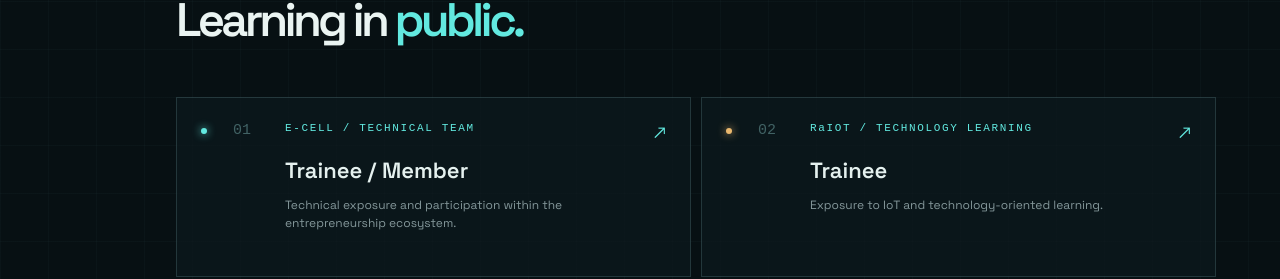
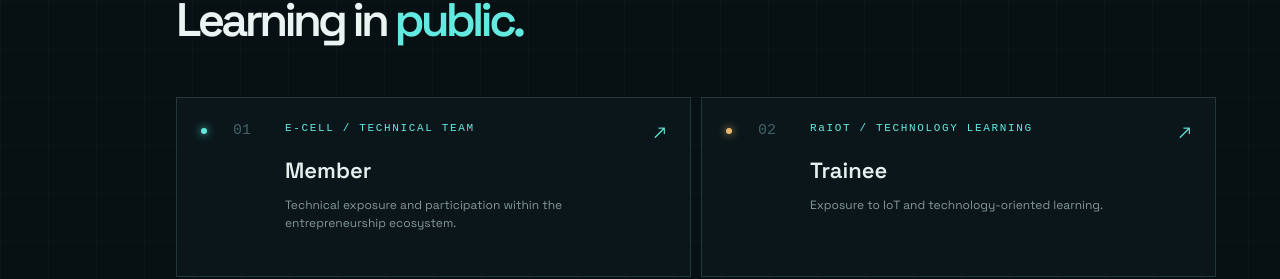
Before and after one commit to smsvedang/portfolio, a React (Vite) app: page / in a window 1280 px wide. Shown: the part 3839-4118 px from the top of the page. Built offline with nearby package versions, Linux system fonts and the light colour scheme.

Commit message:
first commits

```diff
--- a/src/App.tsx
+++ b/src/App.tsx
@@ -31,7 +31,7 @@ function App() {
         <section id="capabilities" className="capabilities-section section-wrap"><div className="section-topline"><div className="section-index">02<span>/</span></div><div><p className="eyebrow">SYSTEM CAPABILITIES</p><h2>Tools for <em>making.</em></h2></div><p className="section-note">No artificial percentages.<br />Just real exposure.</p></div><div className="capability-grid">{capabilities.map((cap) => <article className={`capability-card ${cap.accent}`} key={cap.code}><div className="card-top"><span>{cap.code}</span><span className="module-ready">MODULE READY</span></div><h3>{cap.title}</h3><ul>{cap.items.map((item) => <li key={item}><span />{item}</li>)}</ul><div className="card-index">{cap.code.slice(-2)}</div></article>)}</div></section>
         <section id="work" className="work-section section-wrap section-grid"><div className="section-index">03<span>/</span></div><div className="section-heading"><p className="eyebrow">VERIFIED CONTRIBUTION</p><h2>Work with<br /><em>meaning.</em></h2></div><div className="work-card"><div className="work-card-main"><div className="work-logo">S<span>&amp;</span>C</div><div><p className="eyebrow">SAFE &amp; CARE / 001</p><h3>Sustainable<br />Hygiene Product Business</h3><p>Contributed to a family business working with biodegradable sanitary pads using bamboo fibre.</p></div></div><div className="work-meta"><span>TYPE <b>FAMILY BUSINESS</b></span><span>DOMAIN <b>SUSTAINABLE HYGIENE</b></span><span>MATERIAL <b>BAMBOO FIBRE</b></span><span>ROLE <b>CONTRIBUTOR</b></span></div></div></section>
         <section id="research" className="research-section section-wrap section-grid"><div className="section-index">04<span>/</span></div><div className="section-heading"><p className="eyebrow">TECHNICAL EXPOSURE</p><h2>Still in the<br /><em>lab.</em></h2></div><div className="research-card"><div className="radar"><div className="radar-cross" /><div className="radar-ring ring-a" /><div className="radar-ring ring-b" /><div className="radar-point" /></div><div className="research-copy"><p className="eyebrow">R&amp;D LOG / ACTIVE</p><h3>Hands-on experimentation with connected systems.</h3><p>ESP32-based IoT systems, BLE/GATT communication and hardware-software integration.</p><div className="tags">{['ESP32', 'BLE', 'GATT', 'IoT', 'EMBEDDED SYSTEMS'].map(tag => <span key={tag}>{tag}</span>)}</div></div></div></section>
-        <section id="activity" className="activity-section section-wrap"><div className="section-topline"><div className="section-index">05<span>/</span></div><div><p className="eyebrow">NETWORK.ACTIVITY</p><h2>Learning in <em>public.</em></h2></div></div><div className="activity-list"><article><span className="activity-status" /><div className="activity-number">01</div><div><p className="eyebrow">E-CELL / TECHNICAL TEAM</p><h3>Trainee / Member</h3><p>Technical exposure and participation within the entrepreneurship ecosystem.</p></div><span className="activity-arrow">↗</span></article><article><span className="activity-status amber" /><div className="activity-number">02</div><div><p className="eyebrow">RaIOT / TECHNOLOGY LEARNING</p><h3>Trainee</h3><p>Exposure to IoT and technology-oriented learning.</p></div><span className="activity-arrow">↗</span></article></div><div className="education-strip"><p className="eyebrow">ACADEMIC CORE</p><div><h3>B.Tech Biotechnology</h3><p>Amity University Rajasthan / 2026 - 2030</p></div><div><h3>Class XII</h3><p>MPBSE / Secondary education</p></div></div></section>
+        <section id="activity" className="activity-section section-wrap"><div className="section-topline"><div className="section-index">05<span>/</span></div><div><p className="eyebrow">NETWORK.ACTIVITY</p><h2>Learning in <em>public.</em></h2></div></div><div className="activity-list"><article><span className="activity-status" /><div className="activity-number">01</div><div><p className="eyebrow">E-CELL / TECHNICAL TEAM</p><h3>Member</h3><p>Technical exposure and participation within the entrepreneurship ecosystem.</p></div><span className="activity-arrow">↗</span></article><article><span className="activity-status amber" /><div className="activity-number">02</div><div><p className="eyebrow">RaIOT / TECHNOLOGY LEARNING</p><h3>Trainee</h3><p>Exposure to IoT and technology-oriented learning.</p></div><span className="activity-arrow">↗</span></article></div><div className="education-strip"><p className="eyebrow">ACADEMIC CORE</p><div><h3>B.Tech Biotechnology</h3><p>Amity University Rajasthan / 2026 - 2030</p></div><div><h3>Class XII</h3><p>MPBSE / Secondary education</p></div></div></section>
         <section className="cert-section section-wrap"><div className="section-topline"><div className="section-index">06<span>/</span></div><div><p className="eyebrow">CERTIFICATION_DATABASE</p><h2>Foundations &amp; <em>signals.</em></h2></div></div><div className="cert-grid">{certifications.map((cert, index) => <div className="cert-card" key={cert}><span>0{index + 1}</span><h3>{cert}</h3><small>VERIFICATION PENDING</small></div>)}</div></section>
         <section id="contact" className="contact-section section-wrap"><div className="contact-main"><p className="eyebrow">ESTABLISH_CONNECTION</p><h2>Want to build<br /><em>something interesting?</em></h2><p>Open to conversations at the intersection of biology, technology and ambitious ideas.</p></div><div className="contact-nodes"><a href="https://www.linkedin.com/in/vedangsoni" target="_blank" rel="noreferrer"><span>01</span><b>LINKEDIN</b><small>PROFESSIONAL NETWORK</small><i>↗</i></a><a href="https://github.com" target="_blank" rel="noreferrer"><span>02</span><b>GITHUB</b><small>BUILDS &amp; EXPERIMENTS</small><i>↗</i></a><a href="mailto:sonivedang7@gmail.com"><span>03</span><b>EMAIL</b><small>DIRECT COMMUNICATION</small><i>↗</i></a></div></section>
       </main><footer><span>VEDANG.SYS / PERSONAL R&amp;D CONSOLE</span><span>BUILT WITH CURIOSITY / <b>STATUS: ACTIVE</b></span></footer>
```
